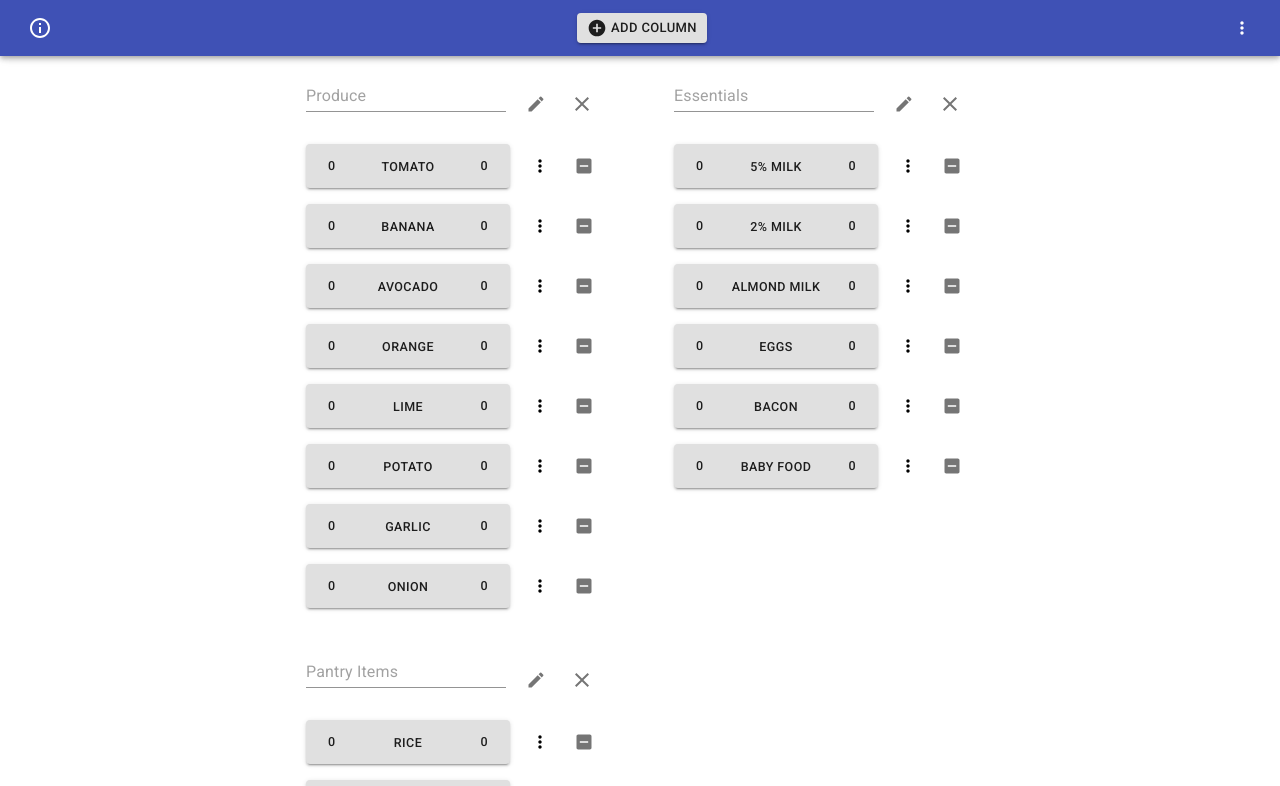
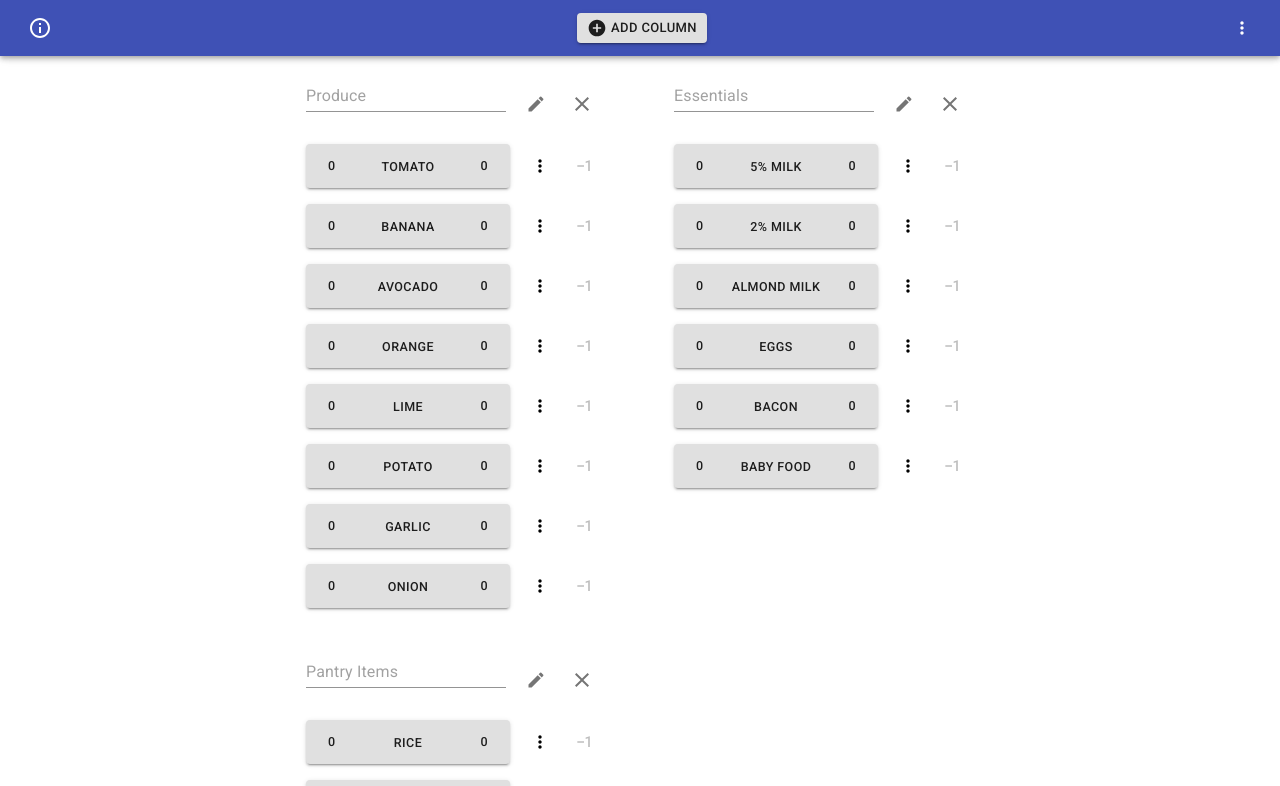
Before and after one commit to magistrula/item-counter, a Next.js app: page / in a window 1280 px wide. Shown: the top 786 px of the page. Built offline with nearby package versions, Linux system fonts and the light colour scheme.

Commit message:
Improve decrement button

```diff
--- a/components/counter/item.js
+++ b/components/counter/item.js
@@ -2,8 +2,8 @@ import React, { useCallback } from 'react';
 
 import Box from '@material-ui/core/Box';
 import Button from '@material-ui/core/Button';
+import ExposureNeg1Icon from '@material-ui/icons/ExposureNeg1';
 import IconButton from '@material-ui/core/IconButton';
-import IndeterminateCheckBoxIcon from '@material-ui/icons/IndeterminateCheckBox';
 import MenuItem from '@material-ui/core/MenuItem';
 
 import MoreMenu from '../more-menu';
@@ -66,8 +66,8 @@ export default function OrderCounterItem({
           <MenuItem onClick={clearCountCb}>Reset Count</MenuItem>
         </MoreMenu>
 
-        <IconButton variant="contained" onClick={decrementCb}>
-          <IndeterminateCheckBoxIcon fontSize="small" />
+        <IconButton disabled={!itemCount} variant="contained" onClick={decrementCb}>
+          <ExposureNeg1Icon fontSize="small" />
         </IconButton>
       </Box>
     </Box>
```
